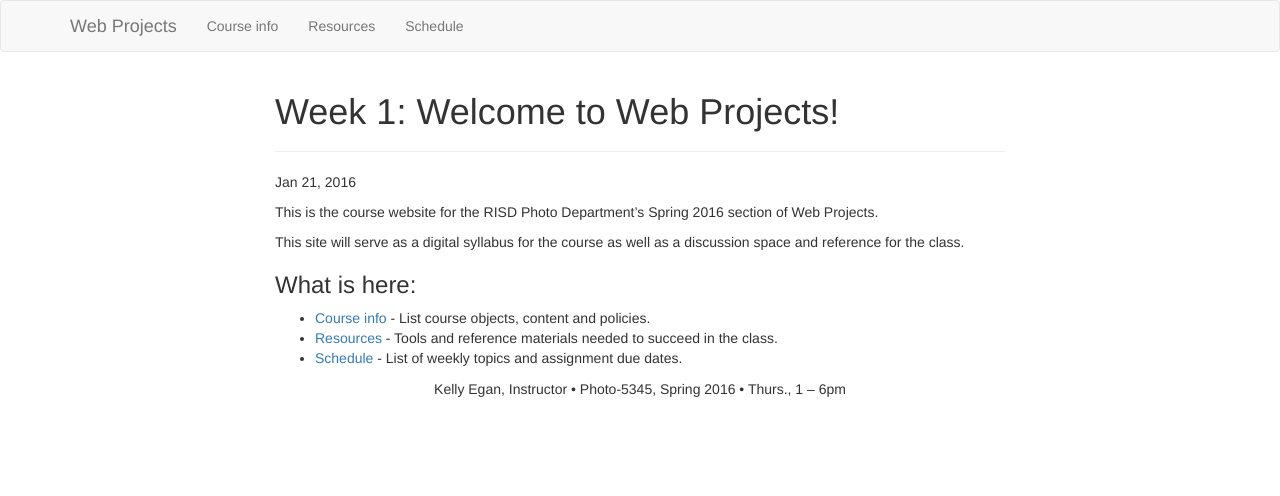
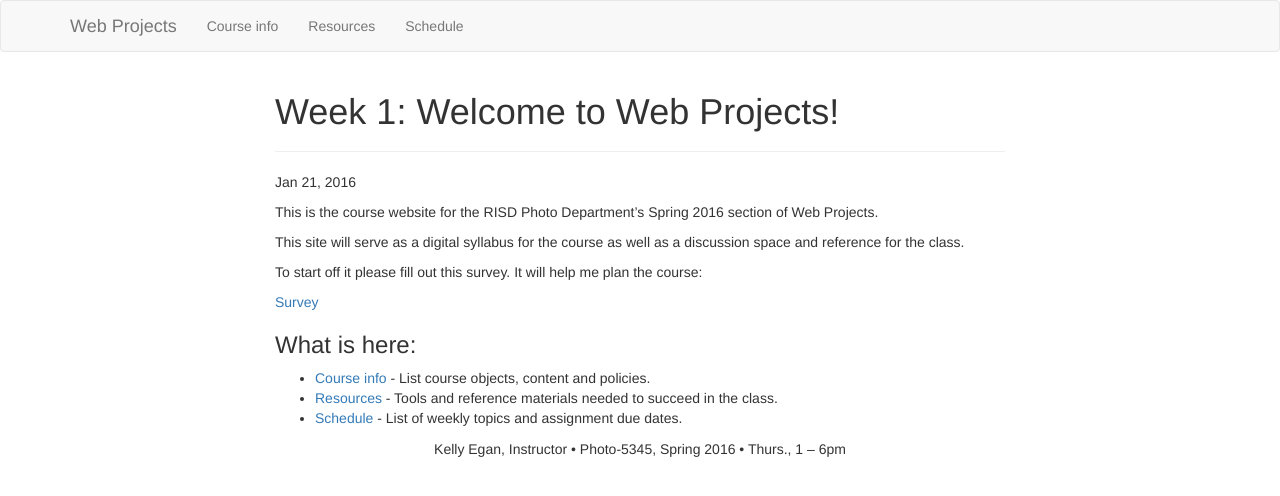
Before and after one commit to michelav/fa7-frameworks, a Jekyll site: the page built from _posts/2016-02-18-welcome.markdown, in a window 1280 px wide. Shown: the top 496 px of the page. Built offline with Jekyll 4.4.1, drawn with Linux system fonts in a browser that asks for light colours.

Commit message:
Add survey to week 1 post.

```diff
--- a/_posts/2016-02-18-welcome.markdown
+++ b/_posts/2016-02-18-welcome.markdown
@@ -9,6 +9,10 @@ This is the course website for the RISD Photo Department's Spring 2016 section o
 
 This site will serve as a digital syllabus for the course as well as a discussion space and reference for the class.
 
+To start off it please fill out this survey. It will help me plan the course:
+
+[Survey](https://docs.google.com/a/risd.edu/forms/d/1R-aRtr3wSPJcvrG22h8CtE2wZBLEOzCcsbjIexJIXOs/edit?usp=drive_web)
+
 ### What is here:
   * [Course info](/course-info) - List course objects, content and policies.
   * [Resources](/resources) - Tools and reference materials needed to succeed in the class.
```
